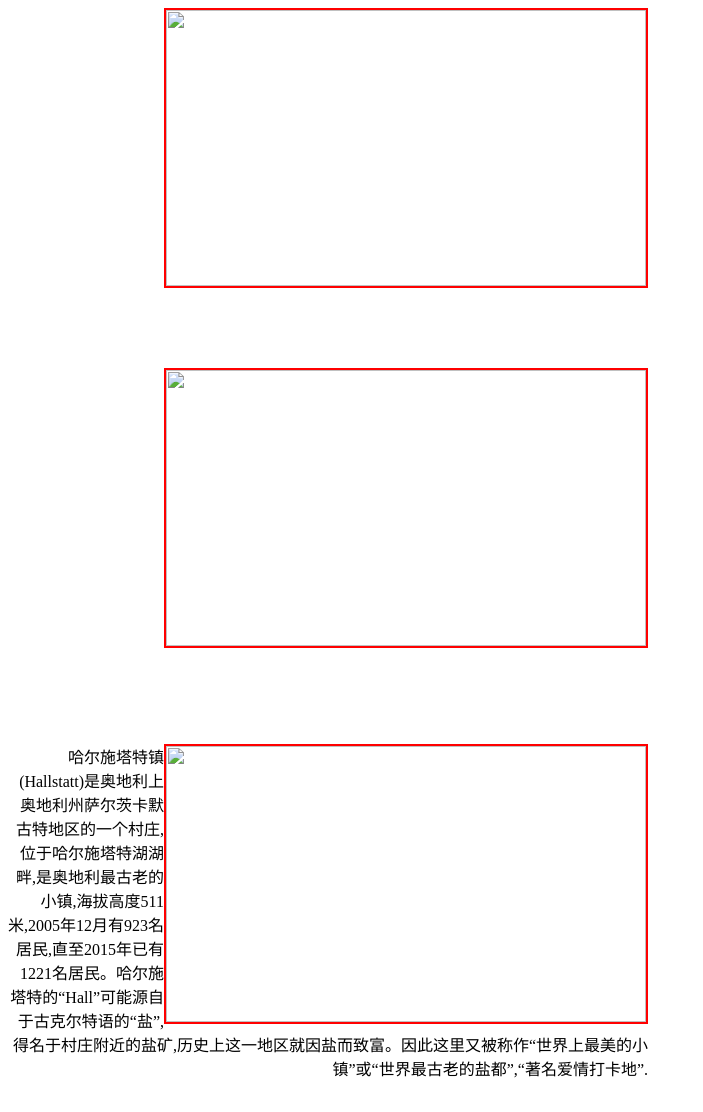
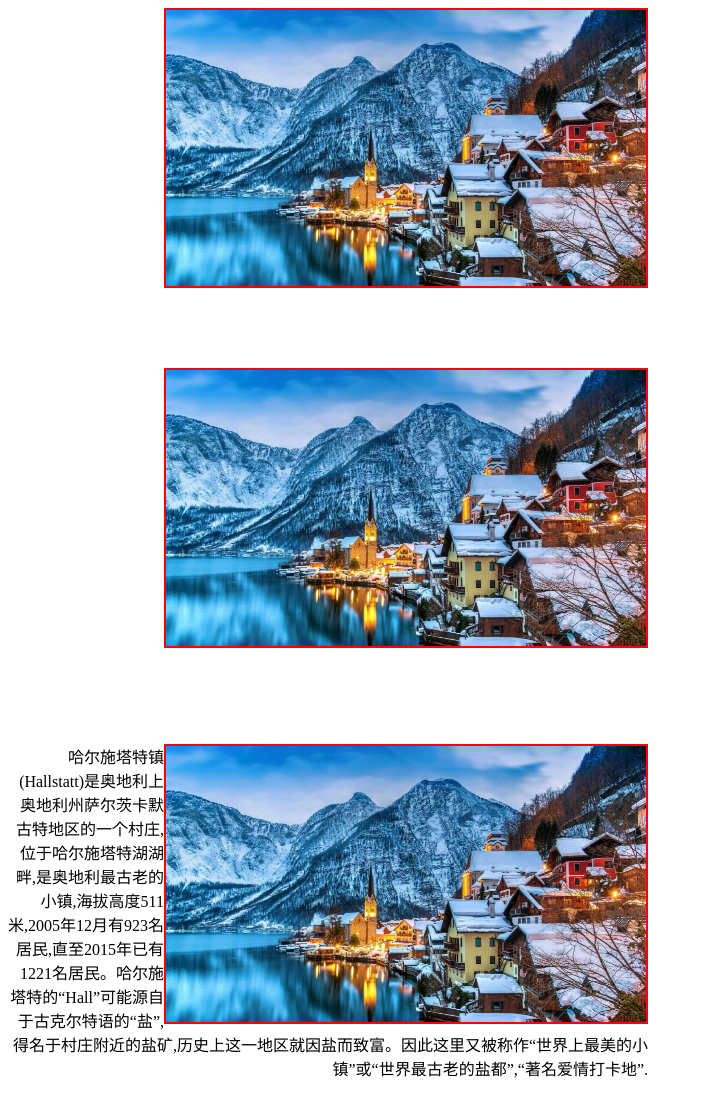
Before and after one commit to shed4329/HtmlCssJS_Learning_Note, a plain HTML site: page CSSLesson8.html in a window 1280 px wide. Shown: the whole page, without its empty margins (0-703 px from the left). Drawn offline with Linux system fonts and the light colour scheme.

Commit message:
图片的相关操作

```diff
--- a/CSSLesson8.html
+++ b/CSSLesson8.html
@@ -25,13 +25,13 @@
 </head>
 <body>
     <div class="div1">
-        <img src="./img/InstagramHallstatt_ZH-CN5309282641_1920x1080.jpg" alt="">
+        <img src="./img/InstagramHallstatt.jpg" alt="">
     </div>
     <div class="div2">
-        <img src="./img/InstagramHallstatt_ZH-CN5309282641_1920x1080.jpg" alt="">
+        <img src="./img/InstagramHallstatt.jpg" alt="">
     </div>
     <div class="div3">
-        <img src="./img/InstagramHallstatt_ZH-CN5309282641_1920x1080.jpg" alt="">
+        <img src="./img/InstagramHallstatt.jpg" alt="">
         <p>
             哈尔施塔特镇(Hallstatt)是奥地利上奥地利州萨尔茨卡默古特地区的一个村庄,位于哈尔施塔特湖湖畔,是奥地利最古老的小镇,海拔高度511米,2005年12月有923名居民,直至2015年已有1221名居民。哈尔施塔特的“Hall”可能源自于古克尔特语的“盐”,得名于村庄附近的盐矿,历史上这一地区就因盐而致富。因此这里又被称作“世界上最美的小镇”或“世界最古老的盐都”,“著名爱情打卡地”.
         </p>
```
